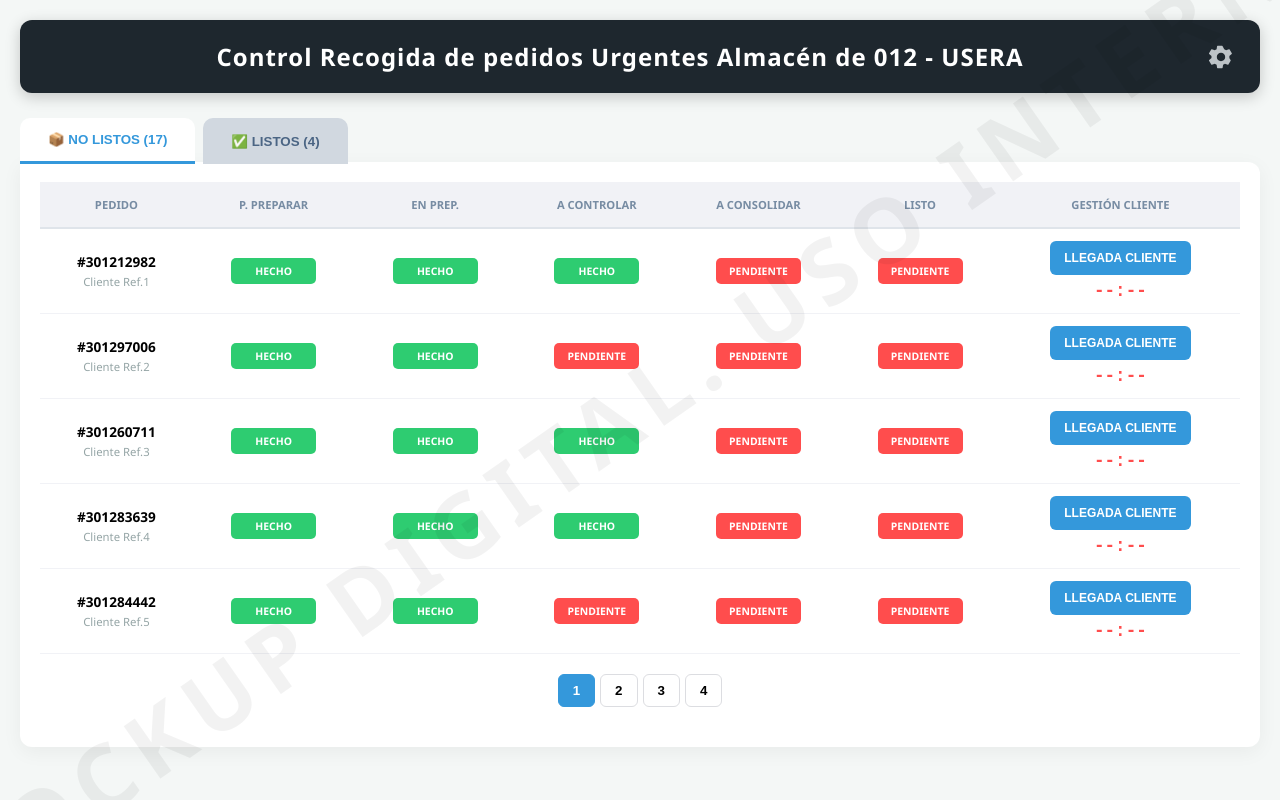
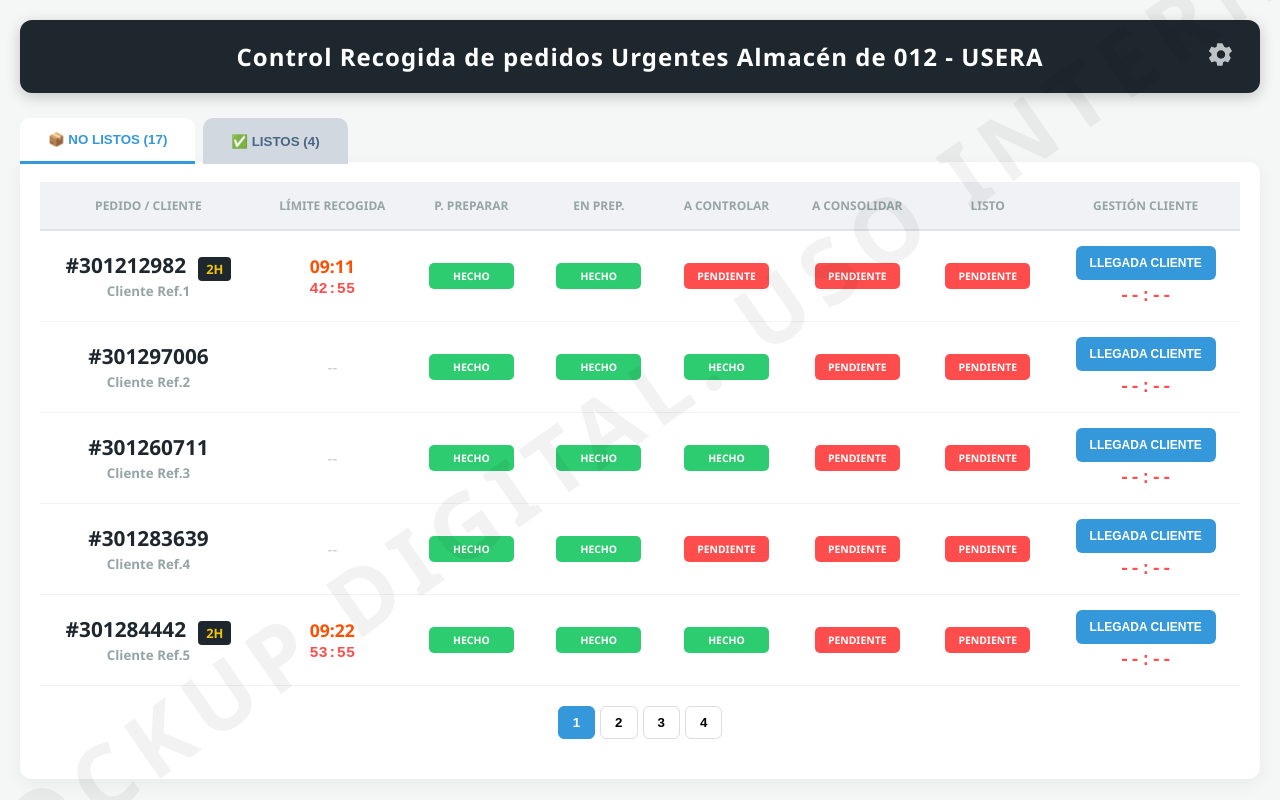
Before and after one commit to JMARZAL/mockup-reservas, a plain HTML site: page almacen.html in a window 1280 px wide. Drawn offline with Linux system fonts and the light colour scheme.

Commit message:
Update almacen.html
Se añade el boton icono 2h y un contador regresivo sobre la hora limite recogida

```diff
--- a/almacen.html
+++ b/almacen.html
@@ -12,9 +12,8 @@
             --fondo: #f4f7f6;
             --texto: #2c3e50;
             --oscuro: #1e272e;
-            --naranja-claro: #f39c12;
-            /* EL NARANJA CORPORATIVO DE OBRAMAT */
             --naranja-obramat: #FE5000;
+            --gris-suave: #95a5a6;
         }
 
         body {
@@ -37,34 +36,20 @@
             transform: rotate(-35deg); white-space: nowrap; user-select: none;
         }
 
-        /* --- PANTALLA DE ALERTA (NARANJA OBRAMAT) --- */
+        /* --- PANTALLA DE ALERTA NARANJA OBRAMAT --- */
         #alerta-cliente {
             display: none;
             position: fixed;
             top: 0; left: 0; width: 100%; height: 100%;
-            background-color: var(--naranja-obramat); /* Aplicado el Pantone Obramat */
+            background-color: var(--naranja-obramat);
             z-index: 20000;
             flex-direction: column;
             justify-content: center;
             align-items: center;
             text-align: center;
         }
-
-        .campana-svg {
-            width: 50%;
-            height: 50%;
-            fill: white; /* Cambiado a blanco para mejor contraste con el naranja fuerte */
-            animation: balanceo 0.5s infinite ease-in-out;
-        }
-
-        .alerta-texto {
-            font-size: 4rem;
-            font-weight: 900;
-            color: white; /* Texto en blanco para legibilidad profesional */
-            margin-top: 20px;
-            text-transform: uppercase;
-            text-shadow: 2px 2px 10px rgba(0,0,0,0.2);
-        }
+        .campana-svg { width: 50%; height: 50%; fill: white; animation: balanceo 0.5s infinite ease-in-out; }
+        .alerta-texto { font-size: 4rem; font-weight: 900; color: white; margin-top: 20px; text-transform: uppercase; }
 
         @keyframes balanceo {
             0% { transform: rotate(0deg); }
@@ -73,7 +58,7 @@
             100% { transform: rotate(0deg); }
         }
 
-        /* --- CABECERA Y TABLAS --- */
+        /* --- INTERFAZ --- */
         header {
             background: var(--oscuro);
             color: white;
@@ -84,15 +69,11 @@
             box-shadow: 0 4px 15px rgba(0,0,0,0.2);
             position: relative;
         }
-
-        .settings-link {
-            position: absolute; top: 50%; right: 25px; transform: translateY(-50%);
-            cursor: pointer; color: #bdc3c7; transition: 0.3s; display: flex; align-items: center;
-        }
+        .settings-link { position: absolute; top: 50%; right: 25px; transform: translateY(-50%); cursor: pointer; color: #bdc3c7; transition: 0.3s; }
         .settings-link:hover { color: white; transform: translateY(-50%) rotate(90deg); }
         .settings-link svg { width: 28px; height: 28px; fill: currentColor; }
 
-        h1 { margin: 0; font-size: 1.5rem; letter-spacing: 1px; padding-right: 40px; }
+        h1 { margin: 0; font-size: 1.5rem; letter-spacing: 1px; }
 
         .tabs { display: flex; gap: 8px; margin-bottom: -2px; }
         .tab-btn {
@@ -102,18 +83,50 @@
         }
         .tab-btn.active { background: white; color: var(--azul); border-bottom: 3px solid var(--azul); }
 
-        .container {
-            background: white; padding: 20px; border-radius: 0 12px 12px 12px;
-            box-shadow: 0 5px 20px rgba(0,0,0,0.05); min-height: 480px;
-        }
+        .container { background: white; padding: 20px; border-radius: 0 12px 12px 12px; box-shadow: 0 5px 20px rgba(0,0,0,0.05); min-height: 480px; }
 
         table { width: 100%; border-collapse: collapse; }
-        th { background: #f1f2f6; padding: 15px; font-size: 0.7rem; color: #778ca3; text-transform: uppercase; border-bottom: 2px solid #dfe4ea; }
-        td { padding: 12px 15px; text-align: center; border-bottom: 1px solid #f1f2f6; font-size: 0.85rem; }
+        th { background: #f1f2f6; padding: 15px; font-size: 0.75rem; color: var(--gris-suave); text-transform: uppercase; border-bottom: 2px solid #dfe4ea; }
+        td { padding: 15px; text-align: center; border-bottom: 1px solid #f1f2f6; }
+
+        /* Estilo para el ID de pedido más grande */
+        .order-id {
+            font-size: 1.3rem;
+            font-weight: 800;
+            color: var(--oscuro);
+        }
 
         .status-badge { padding: 6px 0; border-radius: 5px; color: white; font-weight: bold; font-size: 0.65rem; display: inline-block; width: 85px; }
         .bg-hecho { background-color: var(--verde); }
         .bg-pendiente { background-color: var(--rojo); }
+
+        /* Badge 2H */
+        .badge-2h {
+            background: var(--oscuro);
+            color: #f1c40f;
+            padding: 3px 8px;
+            border-radius: 4px;
+            font-size: 0.8rem;
+            margin-left: 8px;
+            vertical-align: middle;
+            font-weight: 900;
+        }
+
+        /* Columna Recogida */
+        .recogida-time {
+            font-size: 1.1rem;
+            color: var(--naranja-obramat);
+            font-weight: 700;
+            display: block;
+        }
+        .countdown-timer {
+            font-family: 'Courier New', Courier, monospace;
+            font-size: 0.95rem;
+            color: var(--rojo);
+            font-weight: bold;
+            display: block;
+            margin-top: 2px;
+        }
 
         .pagination { display: flex; justify-content: center; gap: 5px; padding: 20px 0; }
         .page-num { padding: 8px 14px; border: 1px solid #dcdde1; background: white; cursor: pointer; border-radius: 6px; font-weight: bold; }
@@ -122,18 +135,17 @@
         .btn-llegada { background: var(--azul); color: white; border: none; padding: 10px 14px; border-radius: 6px; cursor: pointer; font-weight: bold; font-size: 0.75rem; }
         .timer-container { display: flex; align-items: center; justify-content: center; gap: 8px; margin-top: 6px; }
         .timer-val { font-family: monospace; font-size: 1.1rem; font-weight: bold; color: var(--rojo); }
+
         .warning-icon { font-size: 1.3rem; animation: blink 1s infinite; }
+        @keyframes blink { 0% { opacity: 1; } 50% { opacity: 0.3; } 100% { opacity: 1; } }
 
-        @keyframes blink { 0% { opacity: 1; transform: scale(1.1); } 50% { opacity: 0.3; transform: scale(0.9); } 100% { opacity: 1; transform: scale(1.1); } }
-        .waiting-row { background-color: #fff4e5 !important; border-left: 5px solid var(--naranja-claro); }
+        .waiting-row { background-color: #fff4e5 !important; border-left: 6px solid var(--naranja-obramat); }
     </style>
 </head>
 <body>
 
 <div id="alerta-cliente">
-    <svg class="campana-svg" viewBox="0 0 24 24">
-        <path d="M12 22c1.1 0 2-.9 2-2h-4c0 1.1.89 2 2 2zm6-6v-5c0-3.07-1.64-5.64-4.5-6.32V4c0-.83-.67-1.5-1.5-1.5s-1.5.67-1.5 1.5v.68C7.63 4.36 6 6.92 6 10v5l-2 2v1h16v-1l-2-2z"/>
-    </svg>
+    <svg class="campana-svg" viewBox="0 0 24 24"><path d="M12 22c1.1 0 2-.9 2-2h-4c0 1.1.89 2 2 2zm6-6v-5c0-3.07-1.64-5.64-4.5-6.32V4c0-.83-.67-1.5-1.5-1.5s-1.5.67-1.5 1.5v.68C7.63 4.36 6 6.92 6 10v5l-2 2v1h16v-1l-2-2z"/></svg>
     <div class="alerta-texto">¡CLIENTE EN MOSTRADOR!</div>
 </div>
 
@@ -157,7 +169,14 @@
     <table>
         <thead>
             <tr>
-                <th>Pedido</th><th>P. Preparar</th><th>En Prep.</th><th>A Controlar</th><th>A Consolidar</th><th>Listo</th><th>Gestión Cliente</th>
+                <th>Pedido / Cliente</th>
+                <th>Límite Recogida</th>
+                <th>P. Preparar</th>
+                <th>En Prep.</th>
+                <th>A Controlar</th>
+                <th>A Consolidar</th>
+                <th>Listo</th>
+                <th>Gestión Cliente</th>
             </tr>
         </thead>
         <tbody id="table-body"></tbody>
@@ -168,30 +187,43 @@
 <div class="watermark-overlay"><span class="watermark-text">MOCKUP DIGITAL. USO INTERNO</span></div>
 
 <script>
-    // --- PERSONALIZACIÓN ---
     const almacenTextoCompleto = localStorage.getItem('almacenActual') || '012 - USERA';
     const codigoAlmacen = almacenTextoCompleto.substring(0, 3);
     const prefijoPedido = "3" + codigoAlmacen;
 
     document.getElementById('header-title').innerText = `Control Recogida de pedidos Urgentes Almacén de ${almacenTextoCompleto}`;
-    document.getElementById('page-title').innerText = `Control Recogida - ${almacenTextoCompleto}`;
 
-    // --- LÓGICA DE DATOS ---
     let currentPage = 1;
     const itemsPerPage = 5;
     let currentTab = 'pendientes';
     let activeTimers = {};
 
-    const genID = (n) => prefijoPedido + Math.floor(10000 + Math.random() * 89999);
+    const genID = () => prefijoPedido + Math.floor(10000 + Math.random() * 89999);
 
-    let pedidosNoListos = Array.from({length: 17}, (_, i) => ({
-        id: genID(i), cliente: "Cliente Ref." + (i + 1),
-        estados: [true, true, Math.random() > 0.5, false, false], esperando: false
-    }));
+    // Inicialización: 2H cada 4 pedidos con INCREMENTO RANDOM (30-55 min)
+    let pedidosNoListos = Array.from({length: 17}, (_, i) => {
+        let es2h = (i % 4 === 0);
+        let horaRecogida = null;
+        if(es2h) {
+            let d = new Date();
+            // Cambio 2: Aleatorio entre 30 y 55 minutos
+            let randomIncrement = Math.floor(Math.random() * (55 - 30 + 1)) + 30;
+            d.setMinutes(d.getMinutes() + randomIncrement);
+            horaRecogida = d;
+        }
+        return {
+            id: genID(),
+            cliente: "Cliente Ref." + (i + 1),
+            estados: [true, true, Math.random() > 0.5, false, false],
+            esperando: false,
+            es2h: es2h,
+            horaRecogida: horaRecogida
+        };
+    });
 
     let pedidosListos = Array.from({length: 4}, (_, i) => ({
-        id: genID(i + 100), cliente: "VIP Ref." + (i + 100),
-        estados: [true, true, true, true, true], esperando: false
+        id: genID(), cliente: "VIP Ref." + (i + 100),
+        estados: [true, true, true, true, true], esperando: false, es2h: false
     }));
 
     function render() {
@@ -208,11 +240,29 @@
         pageItems.forEach(p => {
             const tr = document.createElement('tr');
             if(p.esperando) tr.className = 'waiting-row';
+
             const estaCompleto = p.estados.every(e => e === true);
             const mostrarWarning = p.esperando && !estaCompleto;
 
+            let strHoraRecogida = "--";
+            if(p.es2h && p.horaRecogida) {
+                strHoraRecogida = p.horaRecogida.getHours().toString().padStart(2, '0') + ":" +
+                                  p.horaRecogida.getMinutes().toString().padStart(2, '0');
+            }
+
+            // Cambio 1: Eliminado "text-align: left", ahora todo el TD hereda el centrado general
             tr.innerHTML = `
-                <td><strong>#${p.id}</strong><br><small style="color:#95a5a6">${p.cliente}</small></td>
+                <td>
+                    <span class="order-id">#${p.id}</span>
+                    ${p.es2h ? '<span class="badge-2h">2H</span>' : ''}<br>
+                    <small style="color:var(--gris-suave); font-weight: bold;">${p.cliente}</small>
+                </td>
+                <td>
+                    ${p.es2h ? `
+                        <span class="recogida-time">${strHoraRecogida}</span>
+                        <span class="countdown-timer" id="countdown-${p.id}">--:--</span>
+                    ` : '<span style="color:#ccc">--</span>'}
+                </td>
                 ${p.estados.map(e => `<td><span class="status-badge ${e ? 'bg-hecho' : 'bg-pendiente'}">${e ? 'HECHO' : 'PENDIENTE'}</span></td>`).join('')}
                 <td>
                     <button class="btn-llegada" onclick="marcarLlegada('${p.id}')" ${p.esperando ? 'disabled' : ''}>
@@ -243,10 +293,7 @@
     }
 
     function marcarLlegada(id) {
-        // Alerta de campana con naranja corporativo
-        const alerta = document.getElementById('alerta-cliente');
-        alerta.style.display = 'flex';
-
+        document.getElementById('alerta-cliente').style.display = 'flex';
         let pedidoObj = null;
         let index = pedidosNoListos.findIndex(p => p.id === id);
         if (index !== -1) {
@@ -262,14 +309,10 @@
             pedidosNoListos.unshift(pedidoObj);
             currentTab = 'pendientes';
             currentPage = 1;
-            document.getElementById('btn-tab-pendientes').classList.add('active');
-            document.getElementById('btn-tab-listos').classList.remove('active');
             render();
         }
 
-        setTimeout(() => {
-            alerta.style.display = 'none';
-        }, 2000);
+        setTimeout(() => { document.getElementById('alerta-cliente').style.display = 'none'; }, 2000);
     }
 
     function changeTab(tab) {
@@ -280,16 +323,32 @@
     }
 
     function formatTime(s) {
-        const min = Math.floor(s / 60); const sec = s % 60;
-        return `${min.toString().padStart(2, '0')}:${sec.toString().padStart(2, '0')}`;
+        const min = Math.floor(Math.abs(s) / 60);
+        const sec = Math.abs(s) % 60;
+        return `${s < 0 ? '-' : ''}${min.toString().padStart(2, '0')}:${sec.toString().padStart(2, '0')}`;
     }
 
     setInterval(() => {
+        const ahora = new Date();
         for (let id in activeTimers) {
             activeTimers[id]++;
             const el = document.getElementById(`timer-${id}`);
             if (el) el.innerText = formatTime(activeTimers[id]);
         }
+
+        pedidosNoListos.concat(pedidosListos).forEach(p => {
+            if(p.es2h && p.horaRecogida) {
+                const elCd = document.getElementById(`countdown-${p.id}`);
+                if(elCd) {
+                    const diffS = Math.floor((p.horaRecogida - ahora) / 1000);
+                    if(diffS > 0) {
+                        elCd.innerText = formatTime(diffS);
+                    } else {
+                        elCd.innerText = "¡LIMITE!";
+                    }
+                }
+            }
+        });
     }, 1000);
 
     render();
```
